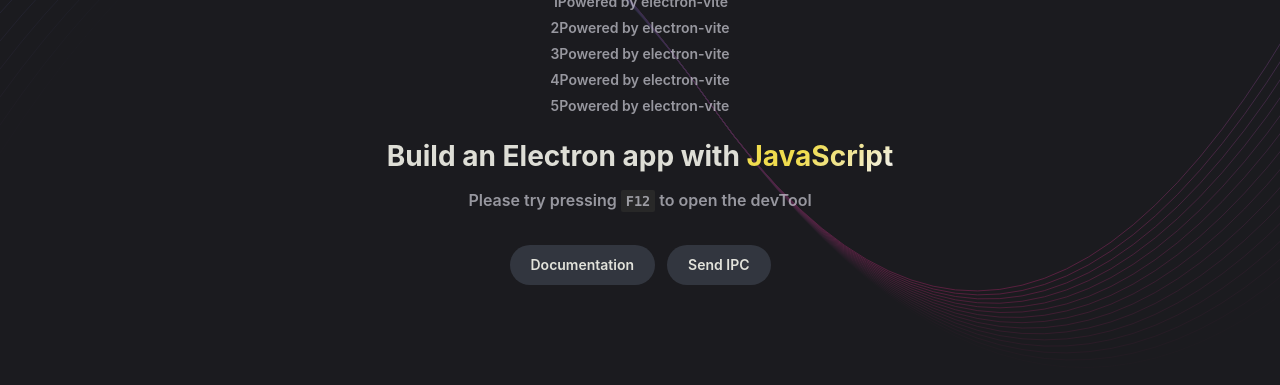
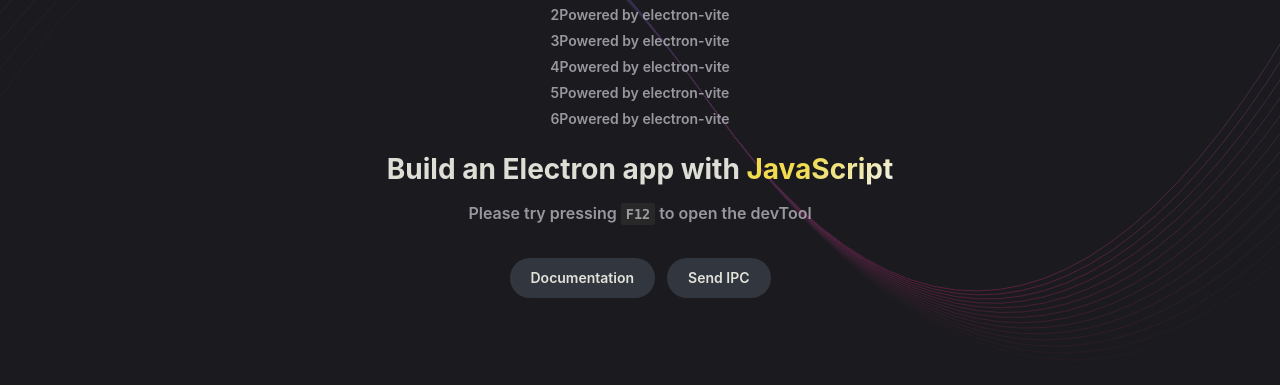
Before and after one commit to easproxyz-boop/es_v2, a website built with Vite: page src/renderer/index.html in a window 1280 px wide. Shown: the part 295-680 px from the top of the page. Built offline with nearby package versions, Linux system fonts and the light colour scheme.

Commit message:
Update src/rederer

```diff
--- a/package.json
+++ b/package.json
@@ -1,6 +1,6 @@
 {
   "name": "electron-app-v1",
-  "version": "1.0.1",
+  "version": "1.0.2",
   "description": "A minimal Electron application with JavaScript",
   "main": "./out/main/index.js",
   "author": "example.com",
--- a/src/renderer/index.html
+++ b/src/renderer/index.html
@@ -20,6 +20,7 @@
       <div class="creator">3Powered by electron-vite</div>
       <div class="creator">4Powered by electron-vite</div>
       <div class="creator">5Powered by electron-vite</div>
+      <div class="creator">6Powered by electron-vite</div>
 
       <div class="text">
         Build an Electron app with
```
